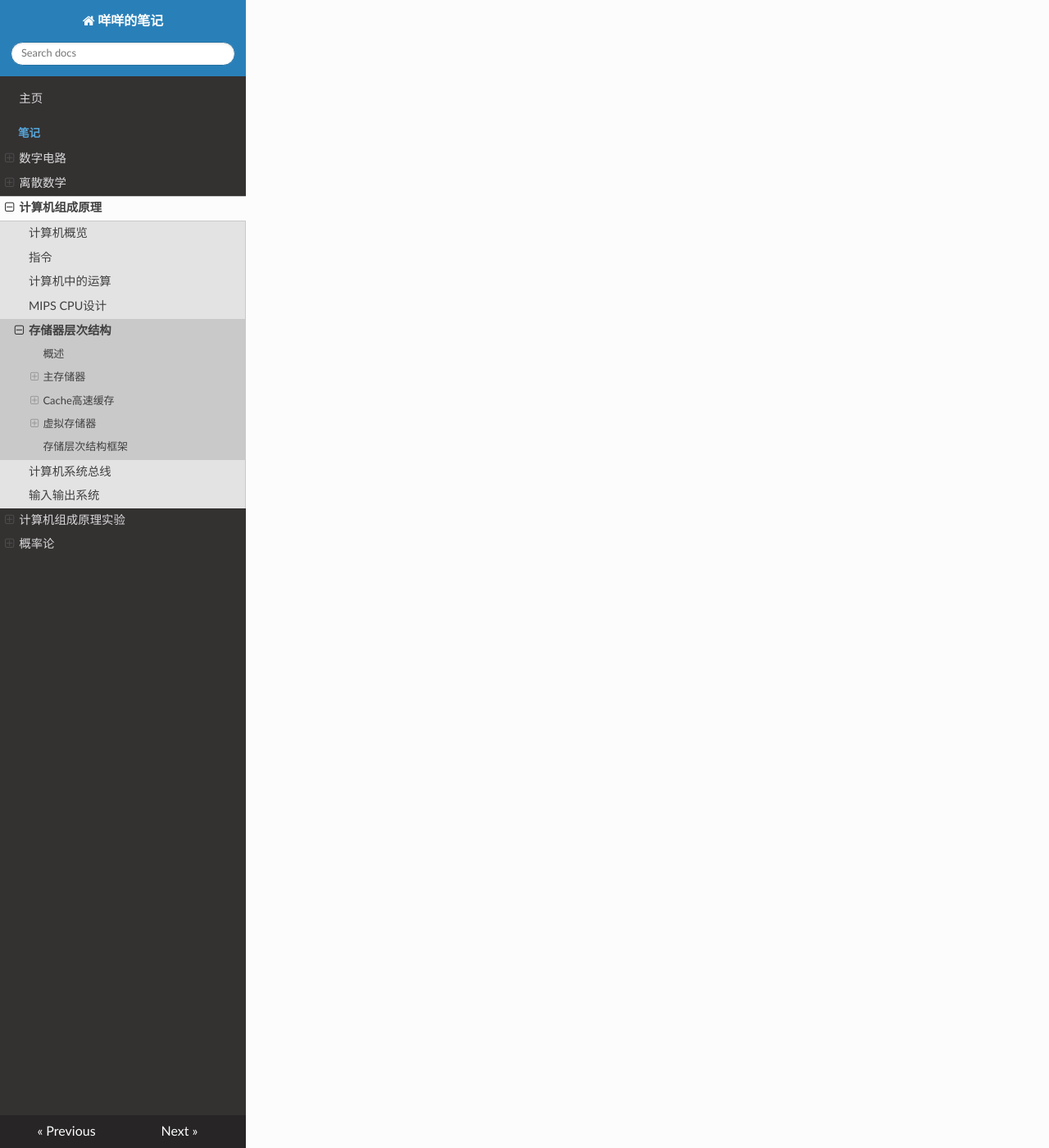
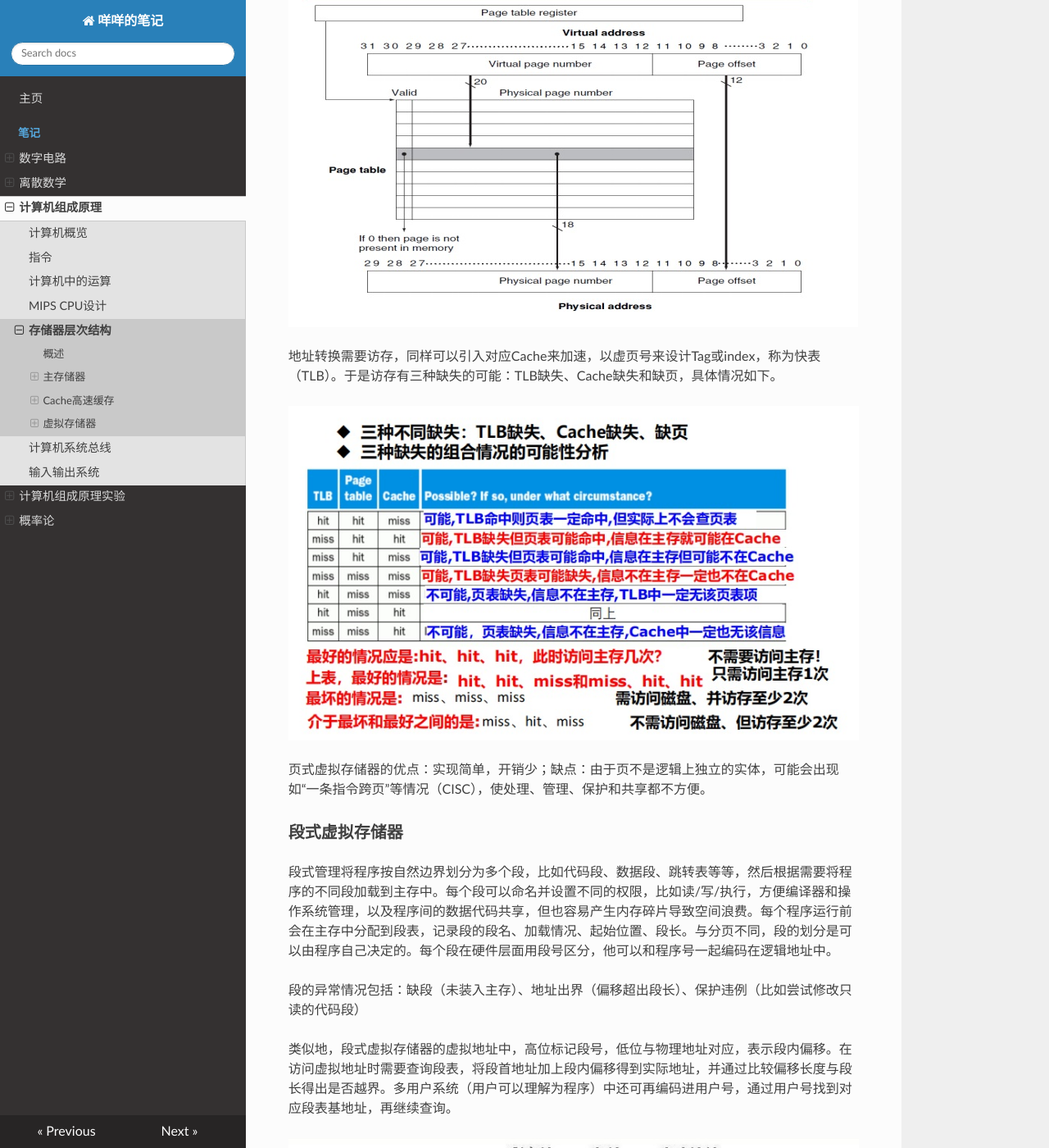
Before and after one commit to Mrcer/PaucNote, an MkDocs documentation site: the page built from docs/计算机组成原理/5. 存储器层次结构.md, in a window 1280 px wide and 1400 px high, scrolled down 8047 px. Shown: the whole window at 82% size. Built offline with MkDocs 1.6.1, drawn with Linux system fonts in a browser that asks for light colours; nearby versions of some CDN libraries; some of the changed text lies outside the part shown.

Commit message:
计组笔记补充

```diff
--- a/docs/计算机组成原理/5. 存储器层次结构.md
+++ b/docs/计算机组成原理/5. 存储器层次结构.md
@@ -1,10 +1,10 @@
 # 存储器层次结构
 ## 概述
-存储器按介质分有半导体类、磁表面类、磁芯类、光盘类；按存取方式分有随机访问的RAM和ROM和串行访问的磁带和磁盘
+存储器按介质分有半导体类、磁表面类、磁芯类、光盘类；按存取方式分有随机访问的RAM、ROM和串行访问的磁带和磁盘
 
 不同存储器单位存储成本不同，一般单位存储成本越高访问带宽越大延迟越低
 
-计算机存储层次分为外存（磁带/光盘HDD/SSD）、内存（DRAM）、寄存器。除此之外还有为了解决主存容量不够而在外存上开辟的虚拟存储空间（硬盘当内存用）、为了解决内存和CPU（寄存器）速度不匹配而引入的缓存（分多级的中间存储）。
+计算机存储层次分为外存（磁带/光盘/磁盘HDD/固态硬盘SSD）、内存（DRAM）、寄存器。除此之外还有为了解决主存容量不够而在外存上开辟的虚拟存储空间（硬盘当内存用）、为了解决内存和CPU（寄存器）速度不匹配而引入的缓存（分多级的中间存储）。
 
 局部性原理是指程序在任何时候都倾向于只访问小部分地址空间。时间局部性是指最近访问的数据项很可能马上被再次访问，空间局部性是指最近被访数据项的临近数据项可能很快也将被访问。局部性原理是计算机存储层次设计的原因（将更可能使用的数据在更快的存储器中同步）。
 
@@ -54,7 +56,9 @@ ROM只读存储器分为MROM（不可擦写）、PROM（可写一次）、UVEPRO
 存储器通过地址线、数据线、控制线连接到CPU
 
 地址线：低位连接、高位片选
+
 数据线：连接到多个位扩展的存储芯片
+
 控制线：读写命令线、MREQ内存/IO选择线
 
 CPU和主存可以采取异步通信和同步通信。异步是指CPU发送请求后等待存储器发回完成信号后取数；同步是指CPU和主存使用同一时钟信号，请求发出后等待确定的周期数就取数。
@@ -85,20 +89,24 @@ Tag存放的内容取决于怎么将内存映射到Cache，映射方式包括直
 
 举个例子，如果主存有1MB（20位地址），设置每块/行512B（9位页内地址），则要划分出2048页，设置每16页（4位页号）一组，则总共有128组（7位组号）。这样Cache容量为8KB，每一行包括7位Tag，1位V和512B数据页。
 
+![](./5.%20%E5%AD%98%E5%82%A8%E5%99%A8%E5%B1%82%E6%AC%A1%E7%BB%93%E6%9E%84_md_files/2.jpg)
+
 实现上，组号、组内页号（页号mod组大小，也就是行号）和页内地址是在主存地址上顺序排列的，因此不需要真的取模，只需加上比较器比较地址中4位译码选通行的Tag和地址的高7位，并与选通行的V相与，即可知道是否命中。如果命中就用地址的低9位接多路选择器来选择数据页即可读出该地址数据。
 
-直接映射的优点是容易实现、命中时间段；缺点是会有多个块固定地对应同一行，如果要经常访问这些块就会发生频繁的失效，即使其他行是空闲的，这被称为*Cache抖动*
+直接映射的优点是容易实现、命中时间短；缺点是会有多个块固定地对应同一行，如果要经常访问这些块就会发生频繁的失效，即使其他行是空闲的，这被称为*Cache抖动*
 #### 全相联映射
 全相联映射是指主存块可装到Cache中的任意一行，因此Tag需要保存完整页号
 
-实现原理很简单，每一行分配一个比较器比较查询的页号与Tag是否一致，将比较器结果相与即可得知是否命中，命中后打开对应数据的三态门即可；不命中就按一定规则替换掉某一行，比如让行按顺序排列，记录最新替换块，从而形成类似循环队列的结构，每次替换最老的行。然而比较器很大很慢，因此应用很少
+实现原理很简单，每一行分配一个比较器比较查询的页号与Tag是否一致，将比较器结果取或即可得知是否命中，命中后打开对应数据的三态门即可；不命中就按一定规则替换掉某一行，比如让行按顺序排列，记录最新替换块，从而形成类似循环队列的结构，每次替换最老的行。然而比较器很大很慢，因此应用很少
 #### 组相联映射
 组相联映射采用组间模映射、组内全映射
 
-原理与直接映射类似，先将内存均分为多个组群（对应直接映射中的组），每个组群内划分多个块并编号为组号（对应直接映射中的组内页号）。Cache中则分出多路，每个路有多个行，Tag保存组群号。具体原理如图
+原理与直接映射类似，先给块编号，再将块顺序均分为多个组群（对应直接映射中的组），组群内的块相对地址记为组号。Cache中则分出多路，每个路有多个行，Tag保存组群号。具体原理如图，为4路256行Cache，先根据组号选中行，然后将四个选中行的组群号与目的组群号比较判断是否命中并输出
 ![](5.%20%E5%AD%98%E5%82%A8%E5%99%A8%E5%B1%82%E6%AC%A1%E7%BB%93%E6%9E%84_md_files/138bab10-7613-11ed-af77-cf61b8a8a257_20221207173944.jpeg)
 
 为了研究Cache命中概率，引入关联度来表示每个内存块能存放的Cache行数，可以发现直接映射的关联度为1，全相联为Cache行数，N-路组相联映射为N。一般来说，相同Cache行数下关联度越高缺失率越低。
+
+![](./5.%20%E5%AD%98%E5%82%A8%E5%99%A8%E5%B1%82%E6%AC%A1%E7%BB%93%E6%9E%84_md_files/3.jpg)
 ### 一致性问题
 有三种情况会导致Cache与主存数据不一致：
 
@@ -140,14 +148,36 @@ Cache采用硬件实现CPU和主存的缓存，而虚拟缓存器则采用硬件
 * 逻辑地址：程序使用的地址，空间比实际主存大得多
 * 物理地址：Cache和主存使用的地址
 * MMU：负责将逻辑地址转换为物理地址的硬件，通常和CPU放在一个芯片上
+
+![](./5.%20%E5%AD%98%E5%82%A8%E5%99%A8%E5%B1%82%E6%AC%A1%E7%BB%93%E6%9E%84_md_files/4.jpg)
 ### 分页虚拟存储器
 分页管理将程序和主存都按页划分，逻辑地址和物理地址的低位是对应的，用来编码页内地址，而高位则分别用来编码虚页号和实页号，用页表来建立虚页号和实页号的映射关系。
 
-每次程序启动时，操作系统在主存中为其创建一个页表。页表记录每个虚页是否分配了主存空间，如果没有则称为缺页，由操作系统负责分配空间和加载数据。页表首地址由操作系统加载到页表基址寄存器中
+每次程序启动时，操作系统在主存中为其创建一个页表。页表中每一项记录了装入位、访问权限、使用情况、修改位、磁盘地址或页框号，这些项采用全相联映射。页表记录每个虚页是否分配了主存空间，如果没有则称为缺页，由操作系统负责分配空间和加载数据。如果缺页时主存空间不足，则要将其他页替换掉，替换算法类似Cache，根据脏位（是否被修改过）决定是否要写回硬盘。页表首地址由操作系统加载到页表基址寄存器中
 
+![](./5.%20%E5%AD%98%E5%82%A8%E5%99%A8%E5%B1%82%E6%AC%A1%E7%BB%93%E6%9E%84_md_files/6.jpg)
 
+地址转换需要访存，同样可以引入对应Cache来加速，以虚页号来设计Tag或index，称为快表（TLB）。于是访存有三种缺失的可能：TLB缺失、Cache缺失和缺页，具体情况如下。
+
+![](./5.%20%E5%AD%98%E5%82%A8%E5%99%A8%E5%B1%82%E6%AC%A1%E7%BB%93%E6%9E%84_md_files/7.jpg)
+
+页式虚拟存储器的优点：实现简单，开销少；缺点：由于页不是逻辑上独立的实体，可能会出现如“一条指令跨页”等情况（CISC），使处理、管理、保护和共享都不方便。
 ### 段式虚拟存储器
-段式管理将程序按自然边界划分为多个段，比如代码段、数据段、跳转表等等，然后根据需要将程序的不同段加载到主存中。每个段可以命名并设置不同的权限，比如读/写/执行，方便编译器和操作系统管理，以及程序间的数据代码共享。每个程序运行前会在主存中分配到段表，记录段的加载情况、加载位置、段长。与分页不同，段的划分是可以由程序自己决定的。每个段在硬件层面用段号区分，他可以和程序号一起编码在逻辑地址中。
+段式管理将程序按自然边界划分为多个段，比如代码段、数据段、跳转表等等，然后根据需要将程序的不同段加载到主存中。每个段可以命名并设置不同的权限，比如读/写/执行，方便编译器和操作系统管理，以及程序间的数据代码共享，但也容易产生内存碎片导致空间浪费。每个程序运行前会在主存中分配到段表，记录段的段名、加载情况、起始位置、段长。与分页不同，段的划分是可以由程序自己决定的。每个段在硬件层面用段号区分，他可以和程序号一起编码在逻辑地址中。
 
+段的异常情况包括：缺段（未装入主存）、地址出界（偏移超出段长）、保护违例（比如尝试修改只读的代码段）
 
-## 存储层次结构框架
+类似地，段式虚拟存储器的虚拟地址中，高位标记段号，低位与物理地址对应，表示段内偏移。在访问虚拟地址时需要查询段表，将段首地址加上段内偏移得到实际地址，并通过比较偏移长度与段长得出是否越界。多用户系统（用户可以理解为程序）中还可再编码进用户号，通过用户号找到对应段表基地址，再继续查询。
+
+![](./5.%20%E5%AD%98%E5%82%A8%E5%99%A8%E5%B1%82%E6%AC%A1%E7%BB%93%E6%9E%84_md_files/5.jpg)
+
+段式管理的优点：段的分界与程序的自然分界相对应；段的逻辑独立性使它易于编译、管理、修改和保护，也便于多道程序共享；缺点：容易在段间留下许多空余的零碎存储空间不好利用，造成浪费。
+
+### 段页式虚拟存储器
+
+* 程序按模块分段，段内再分页，主存内则仍以页为基本单位
+* 逻辑地址由段地址、页地址和页内偏移组成
+* 用段表和页表（每段一个）进行两级定位管理
+* 根据段地址到段表中查询与该段相应的页表指针，再转到页表，然后根据页地址从页表中查到该页在主存中的页框地址，由此访问到页内某数据
+
+![](./5.%20%E5%AD%98%E5%82%A8%E5%99%A8%E5%B1%82%E6%AC%A1%E7%BB%93%E6%9E%84_md_files/8.jpg)
```
Also changed, not shown: other parts of docs/计算机组成原理/5. 存储器层次结构.md (+4 -2 lines), docs/计算机组成原理/3. 计算机中的运算.md (+1 -0 lines), docs/计算机组成原理/4. MIPS CPU设计.md (+7 -3 lines), docs/计算机组成原理/7. 输入输出系统.md (+8 -0 lines), docs/计算机组成原理/4. MIPS CPU设计_md_files/1.jpg (added), docs/计算机组成原理/4. MIPS CPU设计_md_files/2.jpg (added), docs/计算机组成原理/5. 存储器层次结构_md_files/1.jpg (added), docs/计算机组成原理/5. 存储器层次结构_md_files/2.jpg (added), docs/计算机组成原理/5. 存储器层次结构_md_files/3.jpg (added), docs/计算机组成原理/5. 存储器层次结构_md_files/4.jpg (added), docs/计算机组成原理/5. 存储器层次结构_md_files/5.jpg (added), docs/计算机组成原理/5. 存储器层次结构_md_files/6.jpg (added), docs/计算机组成原理/5. 存储器层次结构_md_files/7.jpg (added), docs/计算机组成原理/5. 存储器层次结构_md_files/8.jpg (added).
